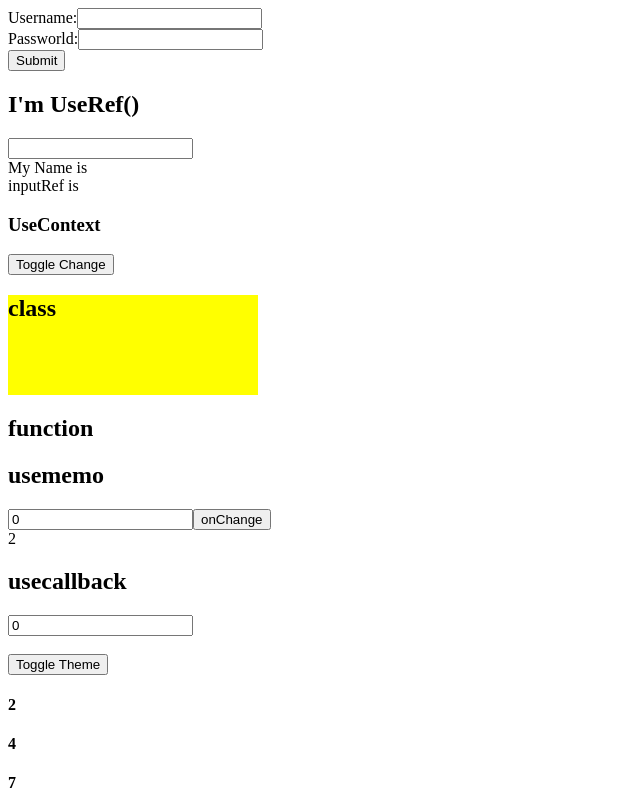
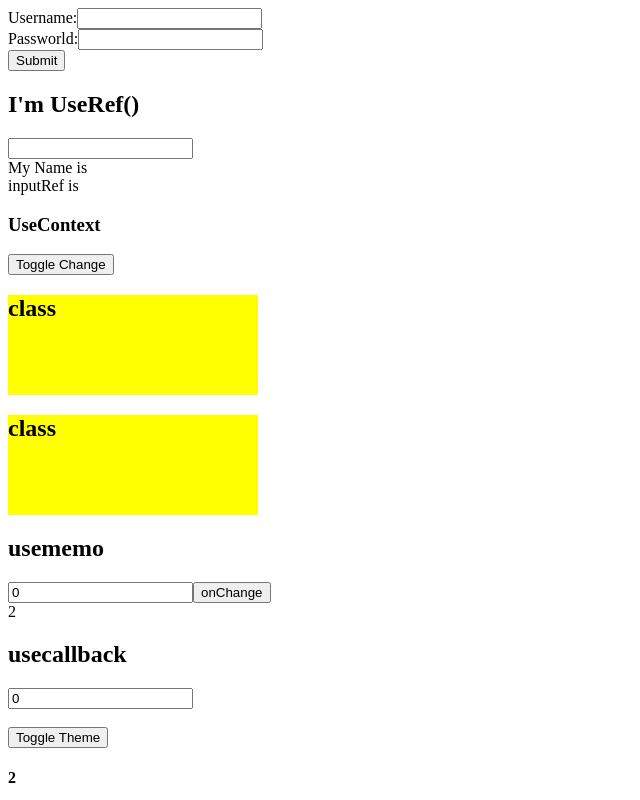
Before and after one commit to loyalty-thameem/Reactjs-Full-Full-Hooks, a React (Create React App) app: page / in a window 1280 px wide. Shown: the top 800 px of the page, without its empty margins (0-640 px from the left). Built offline with nearby package versions, Linux system fonts and the light colour scheme; no server answers.

Commit message:
1 file modified

```diff
--- a/src/components/useContext/FunctionalComponentUseContext.js
+++ b/src/components/useContext/FunctionalComponentUseContext.js
@@ -1,8 +1,18 @@
 import React from 'react';
+import { ThemesProvide } from './Usecontext.js';
 export default function Functionalcomponentusecontext() {
+  //FunctionalComponentUseContext and created it.
+  const darkTheme = React.useContext(ThemesProvide);
+  console.log('The theme from useContext and functional component');
+  const themeStyles = {
+    backgroundColor: darkTheme ? 'red' : 'yellow',
+    color: darkTheme ? 'blue' : 'black',
+    width: '250px',
+    height: '100px',
+  };
   return (
-    <div>
-      <h2>function</h2>
+    <div style={themeStyles}>
+      <h2>class</h2>
     </div>
   );
 }
```
